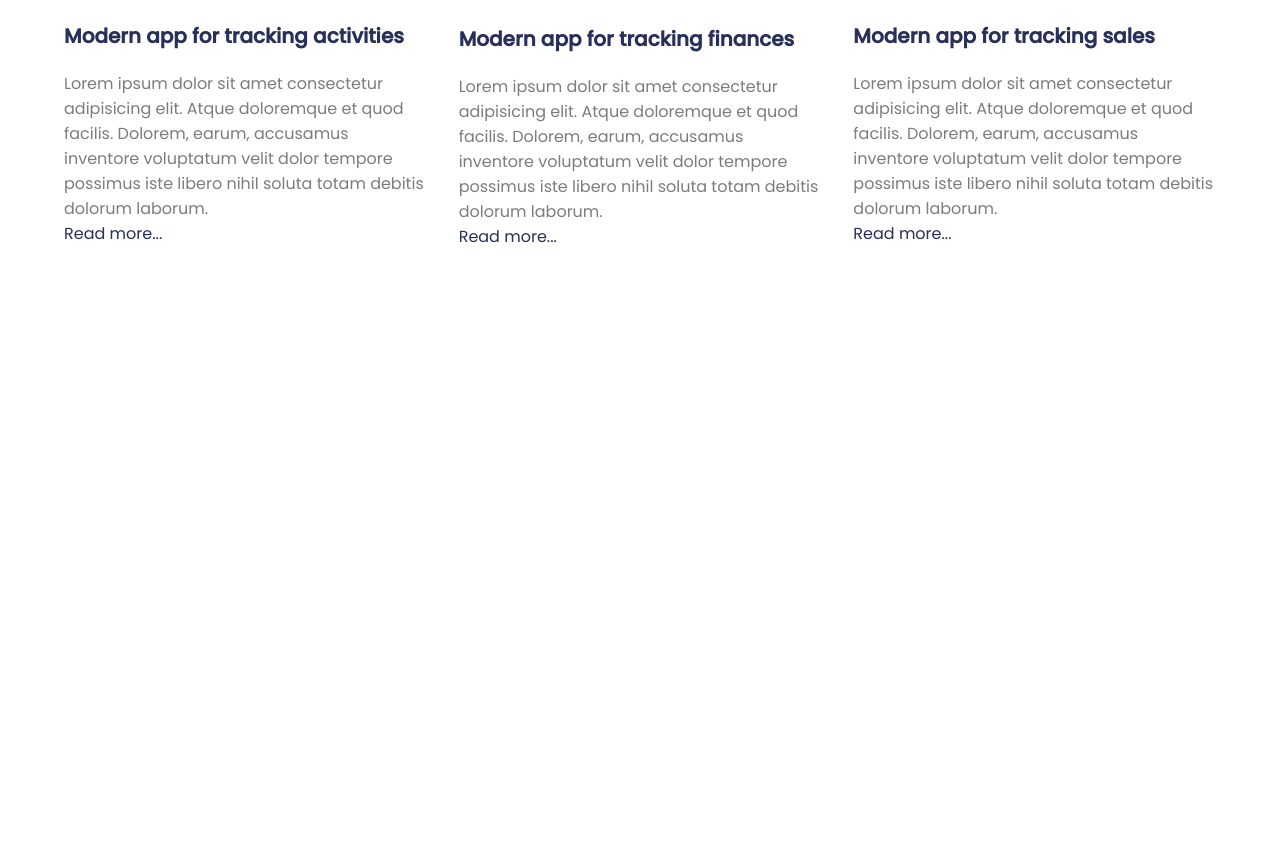
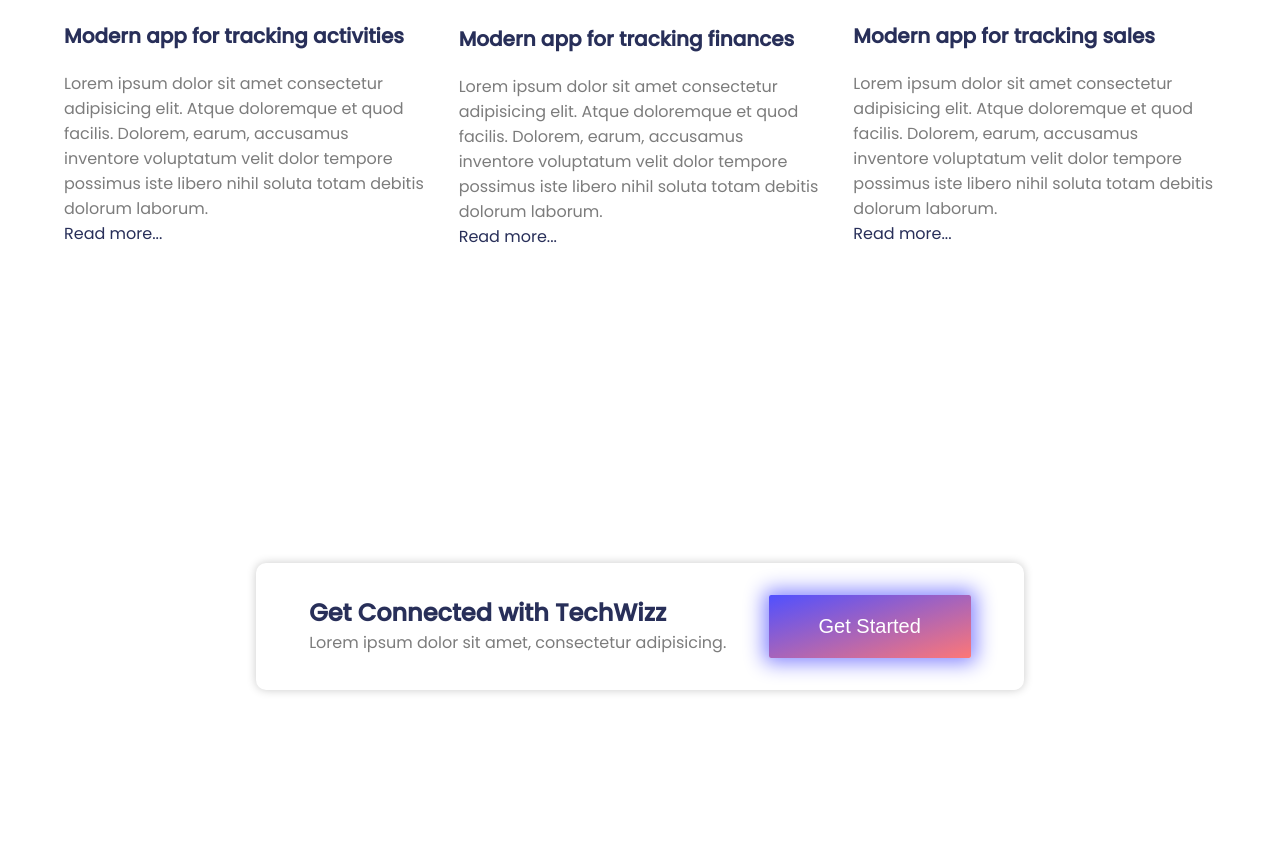
Before and after one commit to mrndolo/techwizz, a plain HTML site: page index.html in a window 1280 px wide. Shown: the part 6021-6881 px from the top of the page. Before the commit the page ends 6334 px from the top, so only its background shows below. Drawn offline with Linux system fonts and the light colour scheme.

Commit message:
Call to action section of the website

```diff
--- a/index.html
+++ b/index.html
@@ -255,5 +255,15 @@
             </div>
         </div>
     </section>
+    <!-- Call to action Section -->
+    <section class="getstarted">
+        <div class="ctn-container">
+            <div class="ctn-text">
+                <h1>Get Connected with TechWizz</h1>
+                <p>Lorem ipsum dolor sit amet, consectetur adipisicing.</p>
+            </div>
+            <button class="ctn-btn">Get Started</button>
+        </div>
+    </section>
 </body>
 </html>
--- a/style.css
+++ b/style.css
@@ -376,7 +376,34 @@ header {
     font-size: 40px;
     text-align: center;
 }
-
+/* Call to action section */
+.getstarted {
+    margin-top: 80px;
+    padding: 10rem;
+}
+.ctn-container {
+    display: flex;
+    width: 80%;
+    padding: 2rem;
+    box-shadow: 0px 0px 10px rgba(0, 0, 0, 0.212);
+    margin: 10px auto;
+    justify-content: space-around;
+    border-radius: 10px;
+}
+.ctn-btn {
+    padding: 20px 50px;
+    color: white;
+    background: var(--gradient-2);
+    border: none;
+    font-size: 20px;
+    border-radius: 2px;
+    box-shadow: 0 0 20px 5px rgba(0, 0, 255, 0.479);
+    cursor: pointer;
+    outline: none;
+}
+.ctn-btn:hover {
+    background: var(--gradient-4);
+}
 
 
 
```
